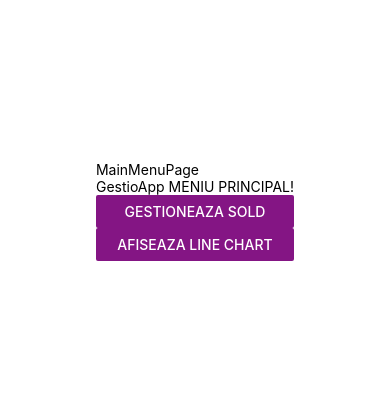
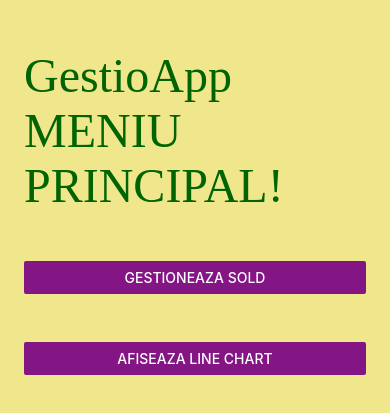
Before and after one commit to bumbaruandrei07/License, a React Native app: screen / in a window 390 px wide. Shown: the part 211-624 px from the top of the page. Built offline with nearby package versions, Linux system fonts and the light colour scheme.

Commit message:
StylesV1.0

```diff
--- a/App.js
+++ b/App.js
@@ -43,7 +43,7 @@ export default function App() {
 const styles = StyleSheet.create({
   container: {
     flex: 1,
-    backgroundColor: "#fff",
+    backgroundColor: "khaki",
     alignItems: "center",
     justifyContent: "center",
   },
--- a/components/MainMenuPage.js
+++ b/components/MainMenuPage.js
@@ -1,27 +1,54 @@
 import React from "react";
 import { StyleSheet, Button, Text, View } from "react-native";
 import { PageEnum } from "../App";
+import styled from "styled-components";
+
+const styles = StyleSheet.create({
+  container: {
+    flex: 1,
+    paddingTop: 40,
+    backgroundColor: "#ddd",
+  },
+  boxOne: {
+    backgroundColor: "violet",
+    padding: 10,
+  },
+  boxTwo: {
+    backgroundColor: "gold",
+    padding: 10,
+  },
+});
 
 export default function MainMenuPage(props) {
   // let displayedPage = props.displayedPage;
   // let setDisplayedPage = props.setDisplayedPage
   // ========================= La fel cu cel de mai jos ================
-  let {displayedPage, setDisplayedPage} = props
+  let { displayedPage, setDisplayedPage } = props;
 
-  return(
+  return (
     <View>
-      <Text>{displayedPage}</Text>
-      <Text>GestioApp MENIU PRINCIPAL!</Text>
+
+      <Text
+        style={{ font: "48px bold Arial",  color: "darkgreen", margin: "12px", padding: "12px", }}
+      >
+        GestioApp MENIU PRINCIPAL!
+      </Text>
+      <View style={{ margin: "12px", padding: "12px" }}>
         <Button
+          Button
           onPress={() => setDisplayedPage(PageEnum.BalancePage)}
           title="Gestioneaza Sold"
           color="#841584"
+
         />
+      </View>
+      <View style={{ margin: "12px", padding: "12px" }}>
         <Button
           onPress={() => setDisplayedPage(PageEnum.LineChartPage)}
           title="Afiseaza Line Chart"
           color="#841584"
         />
       </View>
+    </View>
   );
 }
```
Lines whose indentation alone changed are shown as unchanged.
